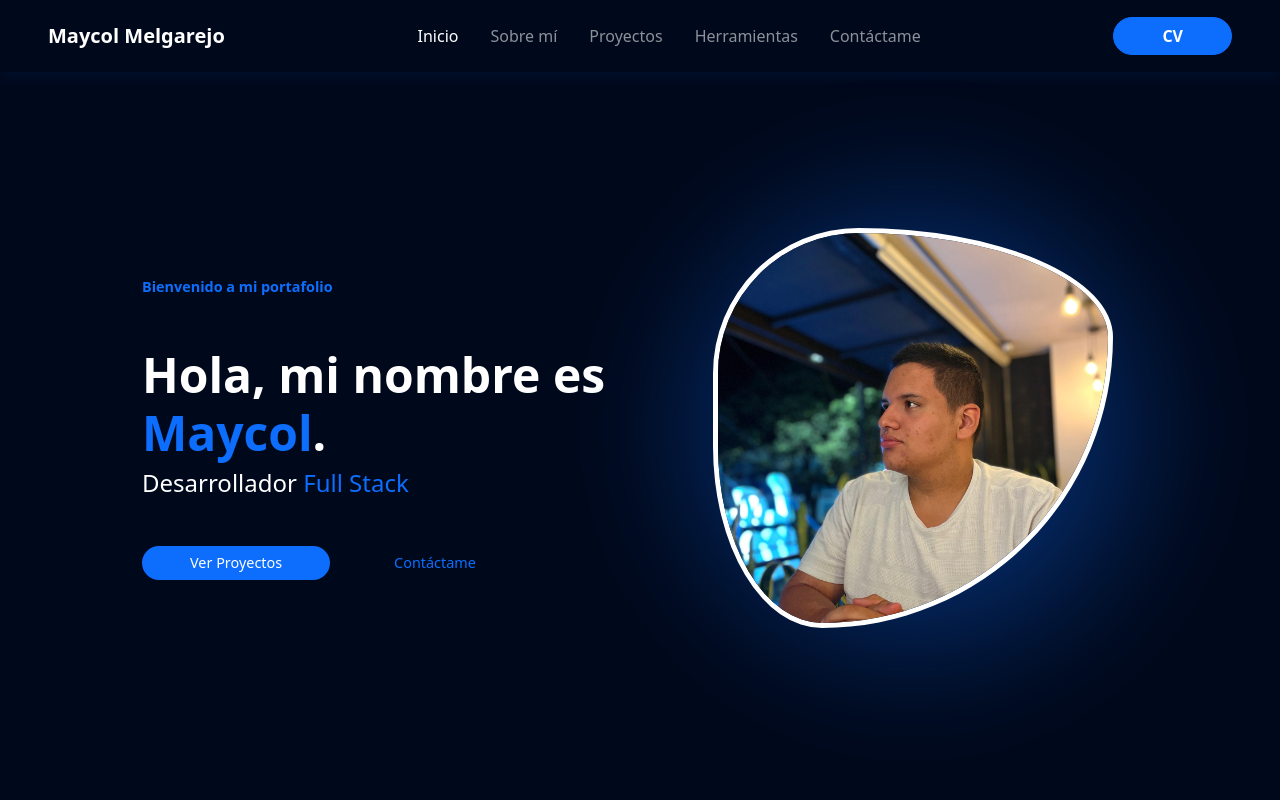
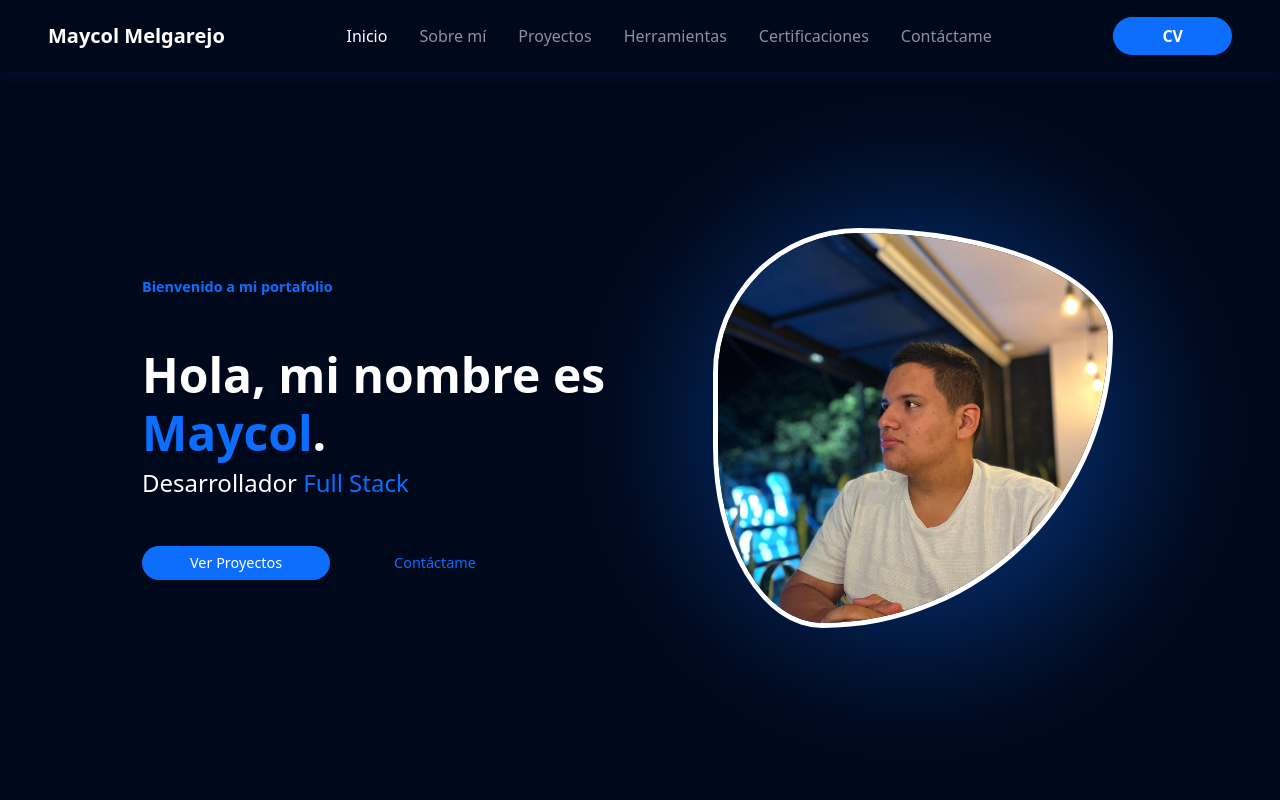
Before and after one commit to MelgarejoMaycol/Portafolio, a React (Vite) app: page / in a window 1280 px wide. Shown: the top 800 px of the page. Built offline with nearby package versions, Linux system fonts and the light colour scheme.

Commit message:
feat: add certifications navigation item

```diff
--- a/src/components/Encabezado.jsx
+++ b/src/components/Encabezado.jsx
@@ -11,7 +11,7 @@ export default function Encabezado() {
       // Solo actualizar si el usuario no acaba de hacer click en un botón
       if (isUserClickRef.current) return
 
-      const sections = ['inicio', 'sobre', 'proyectos', 'herramientas', 'contacto']
+      const sections = ['inicio', 'sobre', 'proyectos', 'herramientas', 'certificaciones', 'contacto']
       let current = 'inicio'
 
       for (const section of sections) {
@@ -129,6 +129,9 @@ export default function Encabezado() {
               <a className={`nav-link ${activeSection === 'herramientas' ? 'active' : ''}`} href="#herramientas" onClick={(e) => handleNavLinkClick(e, 'herramientas')}>Herramientas</a>
             </li>
             <li className="nav-item text-center text-lg-start">
+              <a className={`nav-link ${activeSection === 'certificaciones' ? 'active' : ''}`} href="#certificaciones" onClick={(e) => handleNavLinkClick(e, 'certificaciones')}>Certificaciones</a>
+            </li>
+            <li className="nav-item text-center text-lg-start">
               <a className={`nav-link ${activeSection === 'contacto' ? 'active' : ''}`} href="#contacto" onClick={(e) => handleNavLinkClick(e, 'contacto')}>Contáctame</a>
             </li>
           </ul>
```
